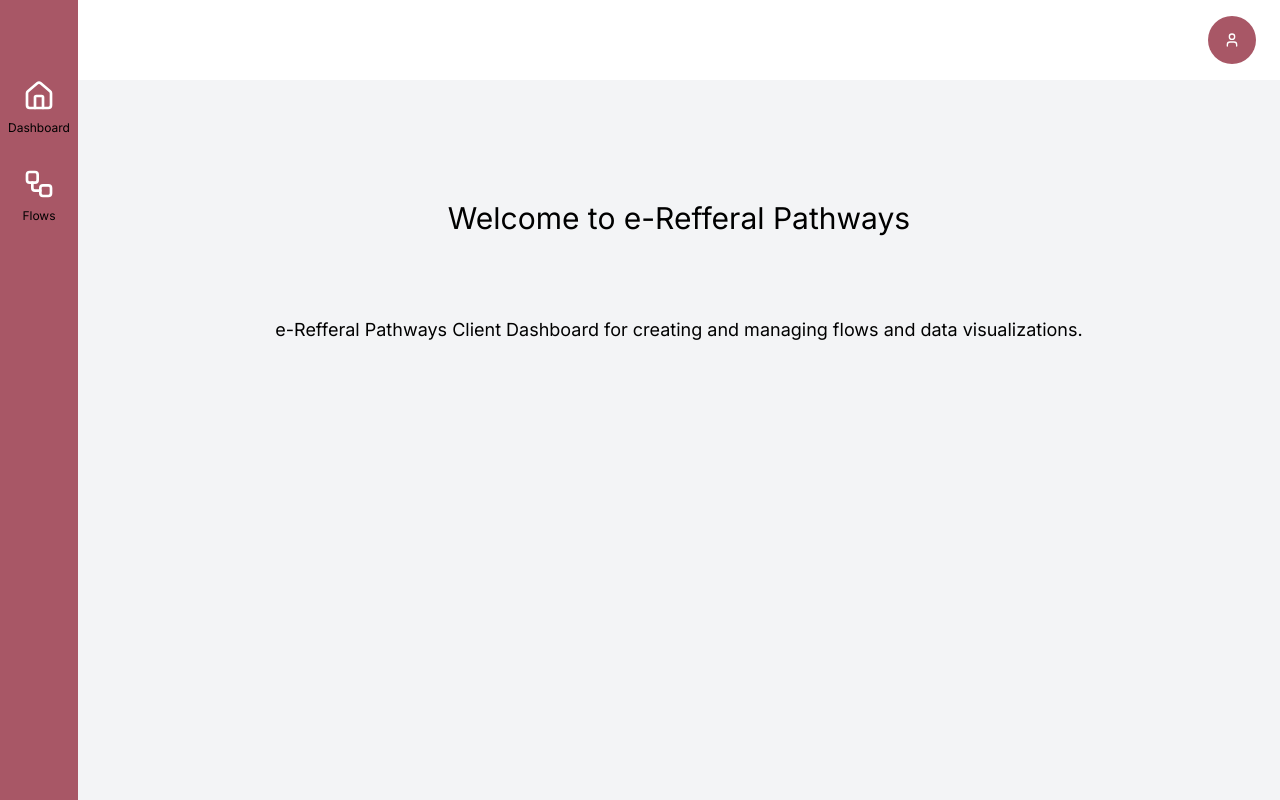
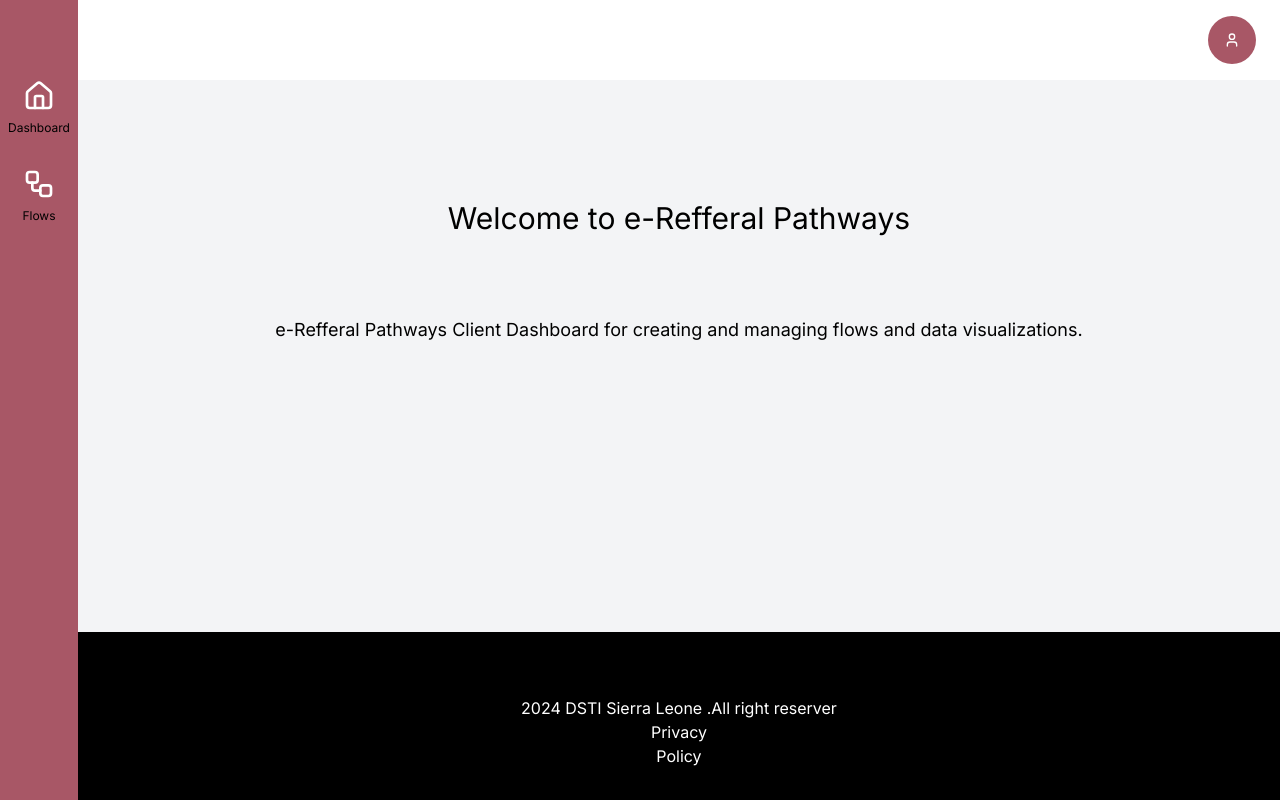
Before and after one commit to dsti-sl/e-referral, a Next.js app: page / in a window 1280 px wide. Built offline with nearby package versions, Linux system fonts and the light colour scheme.

Commit message:
new changes

```diff
--- a/src/app/layout.tsx
+++ b/src/app/layout.tsx
@@ -27,6 +27,7 @@ import { Inter } from 'next/font/google';
 import './globals.css';
 import Header from '@/components/Header';
 import Sidebar from '@/components/Sidebar';
+import Footer from '@/components/Footer';
 
 const inter = Inter({ subsets: ['latin'] });
 
@@ -57,6 +58,9 @@ export default function RootLayout({
             <main className="flex-1 overflow-y-auto bg-gray-100 p-6">
               {children}
             </main>
+            <div className="h-25 w-full bg-black">
+              <Footer />
+            </div>
           </div>
         </div>
       </body>
--- /dev/null
+++ b/src/components/Footer.tsx
@@ -0,0 +1,13 @@
+import React from 'react';
+
+const Footer = () => {
+  return (
+    <footer className="flex flex-col items-center justify-center pb-8 pt-16 text-white md:flex-grow">
+      <h2> 2024 DSTI Sierra Leone .All right reserver</h2>
+      <h2>Privacy</h2>
+      <h2>Policy</h2>
+    </footer>
+  );
+};
+
+export default Footer;
--- a/src/components/Sidebar.tsx
+++ b/src/components/Sidebar.tsx
@@ -2,7 +2,7 @@ import { Home, Workflow } from 'lucide-react';
 
 export default function Sidebar() {
   return (
-    <div className="items-cent h-50 boarder-2 boarder-gray-900 w-50 flex flex-col justify-start bg-erefer-rose">
+    <div className="items-cent h-50 boarder-2 boarder-gray-900 w-50 bg-erefer-rose flex flex-col justify-start">
       <div className="mb-6">
         <nav className="space-7-4 flex flex-col py-16">
           <a
@@ -21,6 +21,9 @@ export default function Sidebar() {
           </a>
         </nav>
       </div>
+      <div className="m-auto mt-72 size-10 pt-60">
+        <img src="dsti.png" alt="Logo" />
+      </div>
     </div>
   );
 }
```
Also changed, not shown: public/dsti.png (added).
